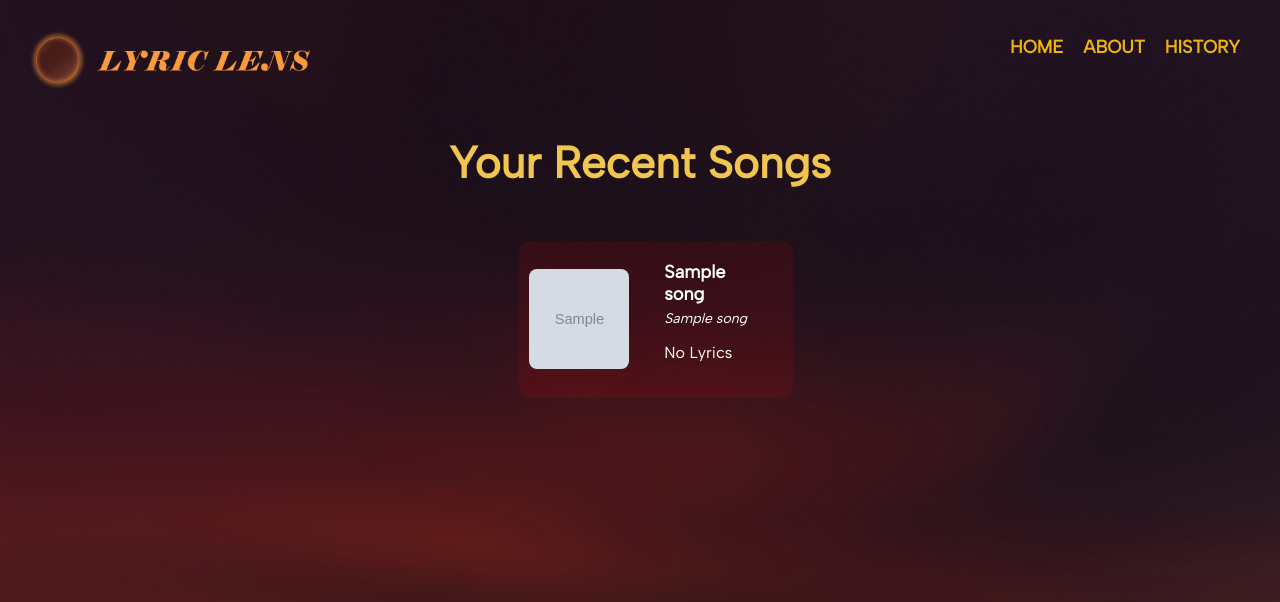
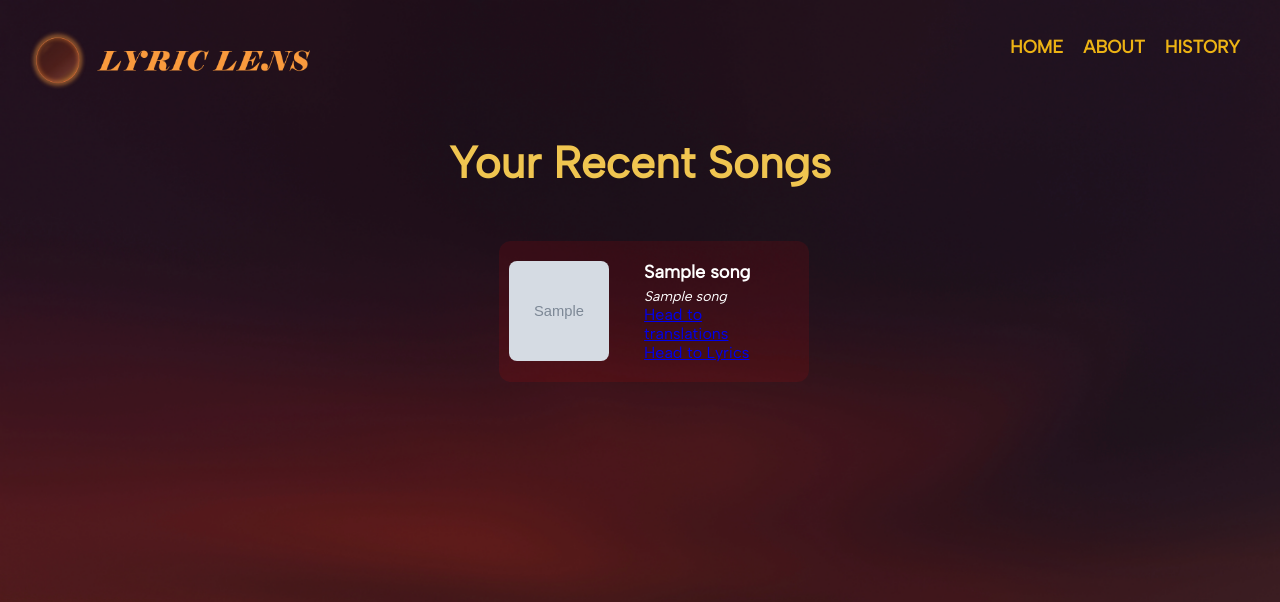
Before and after one commit to Nail-Claros/LyricLens, a Python web app: template templates/history.html in a window 1280 px wide. Shown: the top 602 px of the page. Run offline with Jinja, Linux system fonts and the light colour scheme; the template is opened without the code that fills it: most values are stand-ins (such as "Sample title", 1, 10 or a date in 2020); grey boxes marked "Sample" are stand-in pictures.

Commit message:
fix lyrics data

```diff
--- a/templates/history.html
+++ b/templates/history.html
@@ -45,12 +45,12 @@
 
 
                         <!-- Conditional Links -->
-                        {% if song['lyrics'] and song['language'] != "Made up Language/gibberish" %}
-                            <a href="{{ url_for('from_history', songName=song['songName'], artistName=song['artistName'], songLyric=song['lyrics'], songLang=song['language'], albumCover=song['albumCover']) }}">Head to translations</a>
-                            <a href="{{ url_for('lyrics', songName=song['songName'], artistName=song['artistName'], songLyric=song['lyrics'], songLang=song['language'], albumCover=song['albumCover']) }}">Head to Lyrics</a>
-                        {% elif song['language'] == "Made up Language/gibberish" %}
-                            <a href="{{ url_for('lyrics', songName=song['songName'], artistName=song['artistName'], songLyric=song['lyrics'], songLang=song['language'], albumCover=song['albumCover']) }}">Head to Lyrics</a>
-                        {% elif not song['lyrics'] %}
+                        {% if song['songLyric'] and song['songLang'] != "Made up songLang/gibberish" %}
+                            <a href="{{ url_for('translations', songName=song['songName'], artistName=song['artistName'], songLyric=song['songLyric'], songLang=song['songLang'], albumCover=song['albumCover']) }}">Head to translations</a>
+                            <a href="{{ url_for('lyrics', songName=song['songName'], artistName=song['artistName'], songLyric=song['songLyric'], songLang=song['songLang'], albumCover=song['albumCover']) }}">Head to Lyrics</a>
+                        {% elif song['songLang'] == "Made up Language/gibberish" %}
+                            <a href="{{ url_for('lyrics', songName=song['songName'], artistName=song['artistName'], songLyric=song['songLyric'], songLang=song['songLang'], albumCover=song['albumCover']) }}">Head to Lyrics</a>
+                        {% elif not song['songLyric'] %}
                             <p>No Lyrics</p>
                         {% endif %}
                     </div>
```
